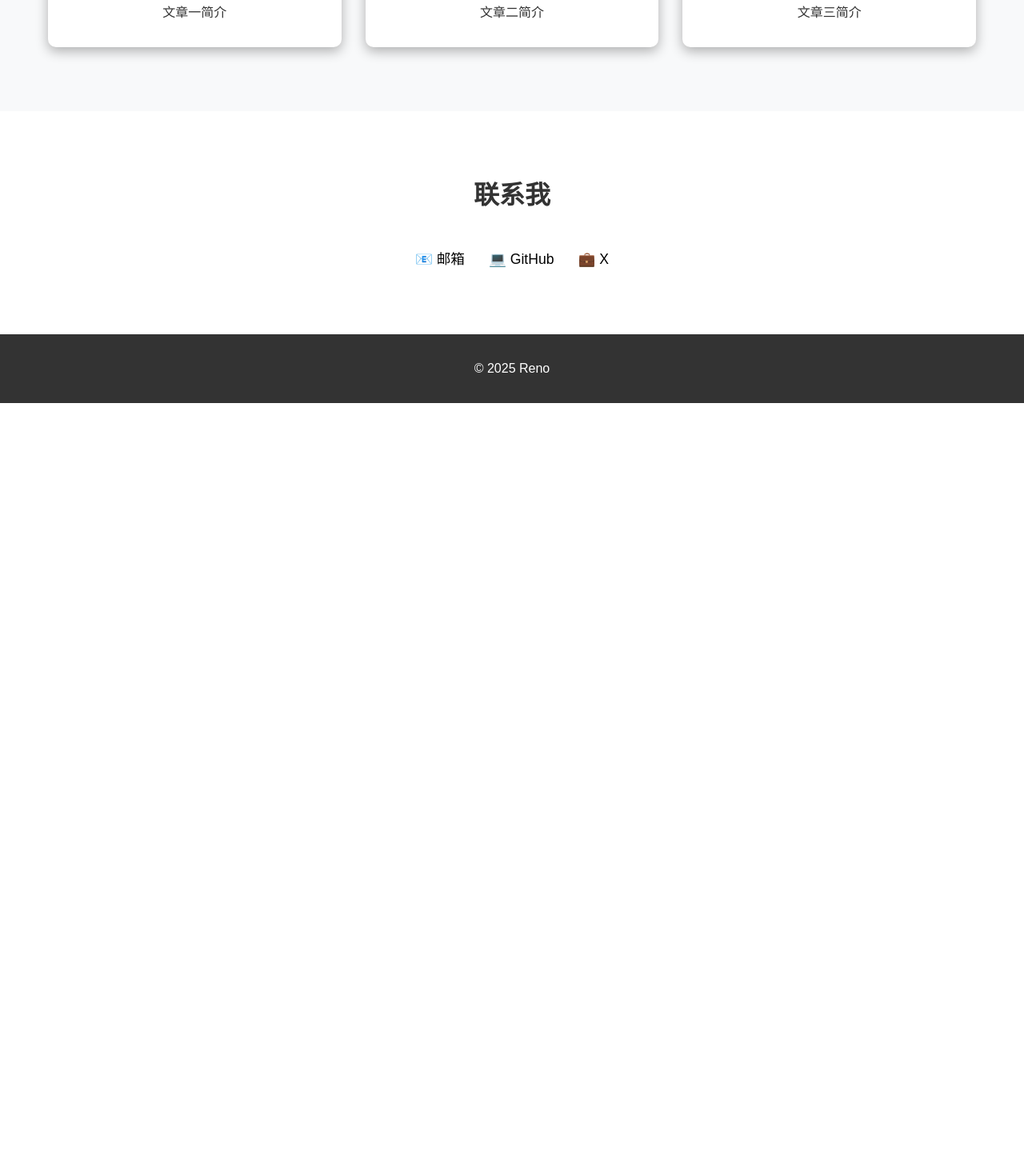
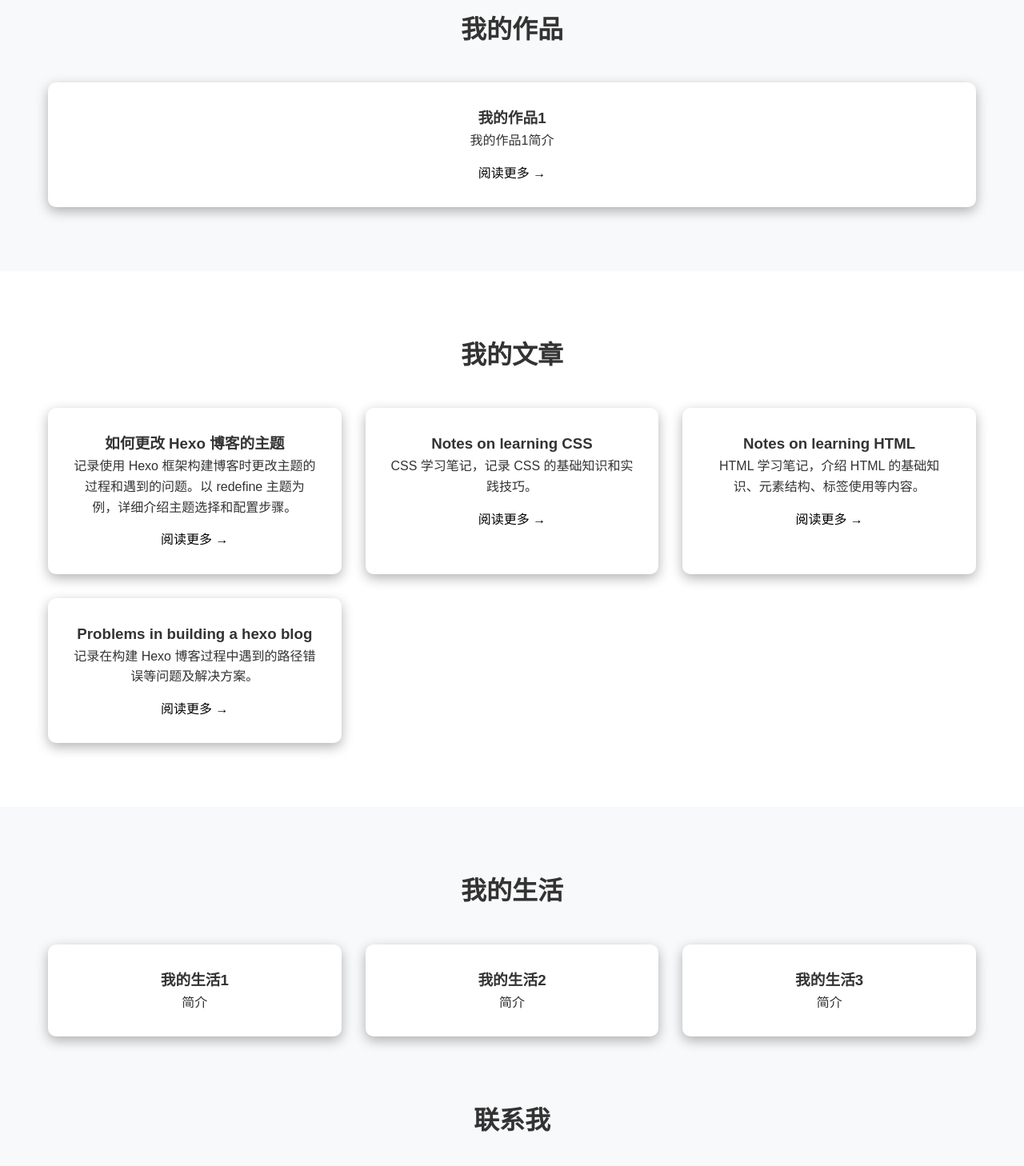
Before and after one commit to liujasmyn411/my-study-notes, a plain HTML site: page css/index/index.html in a window 1280 px wide. Shown: the part 1134-2592 px from the top of the page at 80% size. Before the commit the page ends 1638 px from the top, so only its background shows below. Drawn offline with Linux system fonts and the light colour scheme.

Commit message:
update-index

```diff
--- a/css/index/index.css
+++ b/css/index/index.css
@@ -69,13 +69,21 @@ body {
 
 /* 头部横幅 */
 .hero {
+    background: white; /* 外层背景设为白色 */
+    padding: 80px 0;
+    margin-top: 60px;
+}
+
+.hero-content {
+    width: 1200px;
+    margin: 0 auto;
+    padding: 80px 20px;
     background: linear-gradient(135deg, #70f3ff 0%, #065279 70%); /* 渐变色*/
     color: #f8f9fa;
     text-align: center;
-    padding: 80px 20px 80px;
-    margin-top: 60px;
 }
 
+/* 头像 */
 .avatar {
     width: 130px;
     height: 130px;
@@ -120,9 +128,12 @@ h2 {
     margin-bottom: 40px;
     font-size: 2em;
 }
+
+/* p是块级元素 */
 .container p {
     text-align: center;
 }
+
 
 /* 技能标签 */
 .skill-tags {
@@ -141,8 +152,9 @@ h2 {
     font-size: 0.9em;
 }
 
-/* 项目网格 */
-.project-grid {
+/* 网格 */
+/* 我的文章 */
+.project-grid,.work-grid,.life-grid {
     display: grid;
     /* 定义列布局 */
     grid-template-columns: repeat(auto-fit, minmax(300px, 1fr));
@@ -151,7 +163,7 @@ h2 {
     margin-top: 40px;
 }
 
-.project-card {
+.project-card,.work-card,.life-card {
     background: white;
     padding: 30px;
     border-radius: 10px;
@@ -160,8 +172,20 @@ h2 {
     transition: transform 0.3s;
 }
 
-.project-card:hover {
+.project-card:hover,.work-card:hover,.life-card:hover {
     transform: translateY(-5px);
+}
+
+.project-card a {
+    color: var(--primary-color);
+    text-decoration: none;
+    margin-top: 15px;
+    display: inline-block;
+    transition: color 0.3s;
+}
+
+.project-card a:hover {
+    color: #0056b3;
 }
 
 
--- a/css/index/index.html
+++ b/css/index/index.html
@@ -14,7 +14,9 @@
             <ul class="nav-menu">
                 <li><a href="#home">首页</a></li>
                 <li><a href="#about">关于我</a></li>
+                <li><a href="#works">我的作品</a></li>
                 <li><a href="#projects">我的文章</a></li>
+                <li><a href="#life">我的生活</a></li>
                 <li><a href="#contact">联系我</a></li>
             </ul>
         </div>
@@ -48,28 +50,77 @@
         </div>
     </section>
 
-    <!-- 项目展示 -->
+    <!-- 我的作品 -->
+     <section id="works" class="works">
+        <div class="container">
+            <h2>我的作品</h2>
+            <div class="work-grid">
+                <div class="work-card">
+                    <h3>我的作品1</h3>
+                    <p>我的作品1简介</p>
+                    <a href="#" target="_blank" style="color: var(--primary-color); text-decoration: none; margin-top: 15px; display: inline-block;">阅读更多 →</a>
+                </div>
+            </div>
+
+        </div>
+     </section>
+
+    <!-- 我的文章 -->
     <section id="projects" class="projects">
         <div class="container">
             <h2>我的文章</h2>
             <div class="project-grid">
                 <div class="project-card">
-                    <h3>文章一标题</h3>
-                    <p>文章一简介</p>
+                    <h3>如何更改 Hexo 博客的主题</h3>
+                    <p>记录使用 Hexo 框架构建博客时更改主题的过程和遇到的问题。以 redefine 主题为例，详细介绍主题选择和配置步骤。</p>
+                    <a href="https://liujasmyn411.github.io/blog/2025/11/22/how-to-change-hexo-theme/" target="_blank" style="color: var(--primary-color); text-decoration: none; margin-top: 15px; display: inline-block;">阅读更多 →</a>
                 </div>
 
                 <div class="project-card">
-                    <h3>文章二标题</h3>
-                    <p>文章二简介</p>
+                    <h3>Notes on learning CSS</h3>
+                    <p>CSS 学习笔记，记录 CSS 的基础知识和实践技巧。</p>
+                    <a href="https://liujasmyn411.github.io/blog/2025/11/21/css/ "target=_blank" style="color: var(--primary-color); text-decoration: none; margin-top: 15px; display: inline-block;">阅读更多 →</a>
                 </div>
 
                 <div class="project-card">
-                    <h3>文章三标题</h3>
-                    <p>文章三简介</p>
+                    <h3>Notes on learning HTML</h3>
+                    <p>HTML 学习笔记，介绍 HTML 的基础知识、元素结构、标签使用等内容。</p>
+                    <a href="https://liujasmyn411.github.io/blog/2025/11/21/html/" target="_blank" style="color: var(--primary-color); text-decoration: none; margin-top: 15px; display: inline-block;">阅读更多 →</a>
+                </div>
+
+                <div class="project-card">
+                    <h3>Problems in building a hexo blog</h3>
+                    <p>记录在构建 Hexo 博客过程中遇到的路径错误等问题及解决方案。</p>
+                    <a href="https://liujasmyn411.github.io/blog/2025/11/16/error-in-buildinga-hexo-blog/" target="_blank" style="color: var(--primary-color); text-decoration: none; margin-top: 15px; display: inline-block;">阅读更多 →</a>
                 </div>
             </div>
         </div>
     </section>
+
+    <!-- 我的生活 -->
+    <section id="life" class="life">
+        <div class="container">
+            <h2>我的生活</h2>
+            <div class="life-grid">
+                <div class="life-card">
+                    <h3>我的生活1</h3>
+                    <p>简介</p>
+                    <a href="#"></a>
+                </div>
+
+                <div class="life-card">
+                    <h3>我的生活2</h3>
+                    <p>简介</p>
+                    <a href="#"></a>
+                </div>
+
+                <div class="life-card">
+                    <h3>我的生活3</h3>
+                    <p>简介</p>
+                    <a href="#"></a>
+                </div>
+            </div>
+        </div>
 
     <!-- 联系我 -->
     <section id="contact" class="contact">
```
